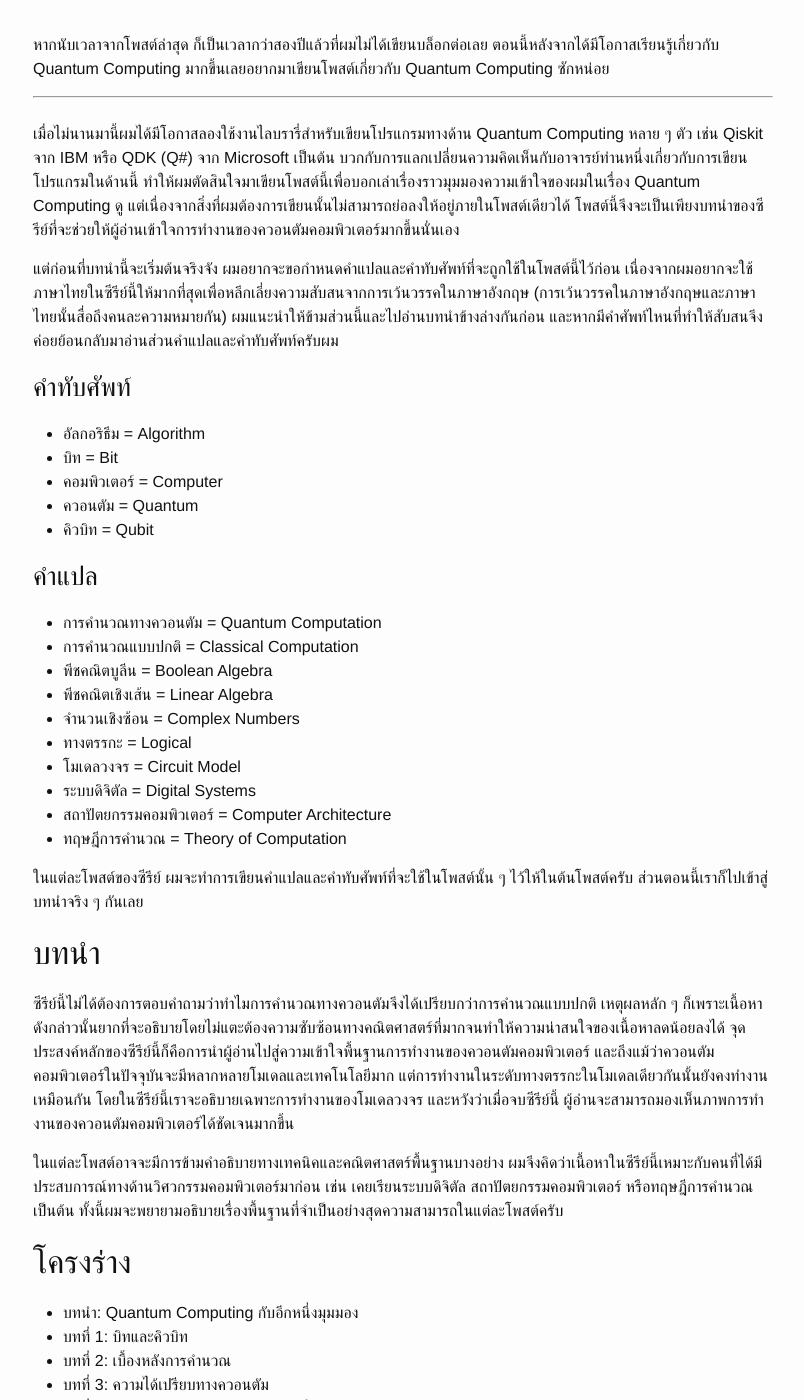
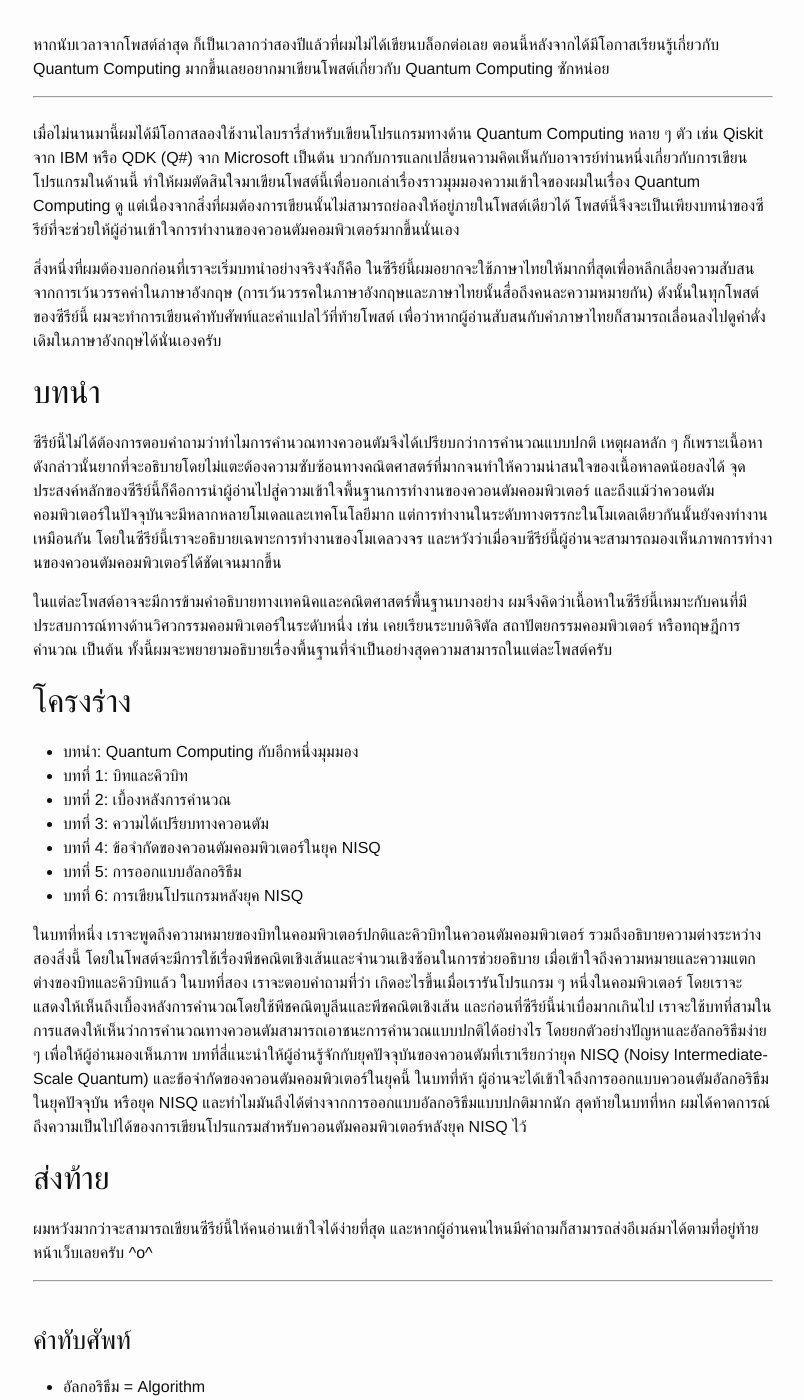
Before and after one commit to kohpai/kohpai.github.io, a Jekyll site: the page built from _posts/2022-05-19-view-on-qc-preface.md, in a window 1280 px wide and 1400 px high, scrolled down 218 px. Shown: the whole window, without its empty margins (237-1041 px from the left). Built offline with Jekyll 4.4.1, drawn with Linux system fonts in a browser that asks for light colours; some web fonts are replaced; comment, search, counter and statistics services are not loaded; some of the changed text lies outside the part shown.

Commit message:
:recycle: move translations

```diff
--- a/_posts/2022-05-19-view-on-qc-preface.md
+++ b/_posts/2022-05-19-view-on-qc-preface.md
@@ -17,33 +17,9 @@
 Quantum Computing ดู แต่เนื่องจากสิ่งที่ผมต้องการเขียนนั้นไม่สามารถย่อลงให้อยู่ภายในโพสต์เดียวได้
 โพสต์นี้จึงจะเป็นเพียงบทนำของซีรีย์ที่จะช่วยให้ผู้อ่านเข้าใจการทำงานของควอนตัมคอมพิวเตอร์มากขึ้นนั่นเอง
 
-แต่ก่อนที่บทนำนี้จะเริ่มต้นจริงจัง ผมอยากจะขอกำหนดคำแปลและคำทับศัพท์ที่จะถูกใช้ในโพสต์นี้ไว้ก่อน
-เนื่องจากผมอยากจะใช้ภาษาไทยในซีรีย์นี้ให้มากที่สุดเพื่อหลีกเลี่ยงความสับสนจากการเว้นวรรคในภาษาอังกฤษ
-(การเว้นวรรคในภาษาอังกฤษและภาษาไทยนั้นสื่อถึงคนละความหมายกัน) ผมแนะนำให้ข้ามส่วนนี้และไปอ่านบทนำข้างล่างกันก่อน
-และหากมีคำศัพท์ไหนที่ทำให้สับสนจึงค่อยย้อนกลับมาอ่านส่วนคำแปลและคำทับศัพท์ครับผม
-
-### คำทับศัพท์
-
--  อัลกอริธึม = Algorithm
--  บิท = Bit
--  คอมพิวเตอร์ = Computer
--  ควอนตัม = Quantum
--  คิวบิท = Qubit
-
-### คำแปล
-
-- การคำนวณทางควอนตัม = Quantum Computation
-- การคำนวณแบบปกติ = Classical Computation
-- พีชคณิตบูลีน = Boolean Algebra
-- พีชคณิตเชิงเส้น = Linear Algebra
-- จำนวนเชิงซ้อน = Complex Numbers
-- ทางตรรกะ = Logical
-- โมเดลวงจร = Circuit Model
-- ระบบดิจิตัล = Digital Systems
-- สถาปัตยกรรมคอมพิวเตอร์ = Computer Architecture
-- ทฤษฎีการคำนวณ = Theory of Computation
-
-ในแต่ละโพสต์ของซีรีย์ ผมจะทำการเขียนคำแปลและคำทับศัพท์ที่จะใช้ในโพสต์นั้น ๆ ไว้ให้ในต้นโพสต์ครับ ส่วนตอนนี้เราก็ไปเข้าสู่บทนำจริง ๆ กันเลย
+สิ่งหนึ่งที่ผมต้องบอกก่อนที่เราจะเริ่มบทนำอย่างจริงจังก็คือ ในซีรีย์นี้ผมอยากจะใช้ภาษาไทยให้มากที่สุดเพื่อหลีกเลี่ยงความสับสนจากการเว้นวรรคคำในภาษาอังกฤษ
+(การเว้นวรรคในภาษาอังกฤษและภาษาไทยนั้นสื่อถึงคนละความหมายกัน) ดังนั้นในทุกโพสต์ของซีรีย์นี้ ผมจะทำการเขียนคำทับศัพท์และคำแปลไว้ที่ท้ายโพสต์
+เพื่อว่าหากผู้อ่านสับสนกับคำภาษาไทยก็สามารถเลื่อนลงไปดูคำดั่งเดิมในภาษาอังกฤษได้นั่นเองครับ
 
 ## บทนำ
 
@@ -51,10 +27,10 @@
 เหตุผลหลัก ๆ ก็เพราะเนื้อหาดังกล่าวนั้นยากที่จะอธิบายโดยไม่แตะต้องความซับซ้อนทางคณิตศาสตร์ที่มากจนทำให้ความน่าสนใจของเนื้อหาลดน้อยลงได้
 จุดประสงค์หลักของซีรีย์นี้ก็คือการนำผู้อ่านไปสู่ความเข้าใจพื้นฐานการทำงานของควอนตัมคอมพิวเตอร์ และถึงแม้ว่าควอนตัมคอมพิวเตอร์ในปัจจุบันจะมีหลากหลายโมเดลและเทคโนโลยีมาก
 แต่การทำงานในระดับทางตรรกะในโมเดลเดียวกันนั้นยังคงทำงานเหมือนกัน โดยในซีรีย์นี้เราจะอธิบายเฉพาะการทำงานของโมเดลวงจร
-และหวังว่าเมื่อจบซีรีย์นี้ ผู้อ่านจะสามารถมองเห็นภาพการทำงานของควอนตัมคอมพิวเตอร์ได้ชัดเจนมากขึ้น
+และหวังว่าเมื่อจบซีรีย์นี้ผู้อ่านจะสามารถมองเห็นภาพการทำงานของควอนตัมคอมพิวเตอร์ได้ชัดเจนมากขึ้น
 
 ในแต่ละโพสต์อาจจะมีการข้ามคำอธิบายทางเทคนิคและคณิตศาสตร์พื้นฐานบางอย่าง
-ผมจึงคิดว่าเนื้อหาในซีรีย์นี้เหมาะกับคนที่ได้มีประสบการณ์ทางด้านวิศวกรรมคอมพิวเตอร์มาก่อน เช่น เคยเรียนระบบดิจิตัล สถาปัตยกรรมคอมพิวเตอร์ หรือทฤษฎีการคำนวณ เป็นต้น
+ผมจึงคิดว่าเนื้อหาในซีรีย์นี้เหมาะกับคนที่มีประสบการณ์ทางด้านวิศวกรรมคอมพิวเตอร์ในระดับหนึ่ง เช่น เคยเรียนระบบดิจิตัล สถาปัตยกรรมคอมพิวเตอร์ หรือทฤษฎีการคำนวณ เป็นต้น
 ทั้งนี้ผมจะพยายามอธิบายเรื่องพื้นฐานที่จำเป็นอย่างสุดความสามารถในแต่ละโพสต์ครับ
 
 ## โครงร่าง
@@ -79,3 +55,27 @@
 ## ส่งท้าย
 
 ผมหวังมากว่าจะสามารถเขียนซีรีย์นี้ให้คนอ่านเข้าใจได้ง่ายที่สุด และหากผู้อ่านคนไหนมีคำถามก็สามารถส่งอีเมล์มาได้ตามที่อยู่ท้ายหน้าเว็บเลยครับ ^o^
+
+---
+
+<br />
+### คำทับศัพท์
+
+-  อัลกอริธึม = Algorithm
+-  บิท = Bit
+-  คอมพิวเตอร์ = Computer
+-  ควอนตัม = Quantum
+-  คิวบิท = Qubit
+
+### คำแปล
+
+- การคำนวณทางควอนตัม = Quantum Computation
+- การคำนวณแบบปกติ = Classical Computation
+- พีชคณิตบูลีน = Boolean Algebra
+- พีชคณิตเชิงเส้น = Linear Algebra
+- จำนวนเชิงซ้อน = Complex Numbers
+- ทางตรรกะ = Logical
+- โมเดลวงจร = Circuit Model
+- ระบบดิจิตัล = Digital Systems
+- สถาปัตยกรรมคอมพิวเตอร์ = Computer Architecture
+- ทฤษฎีการคำนวณ = Theory of Computation
```
